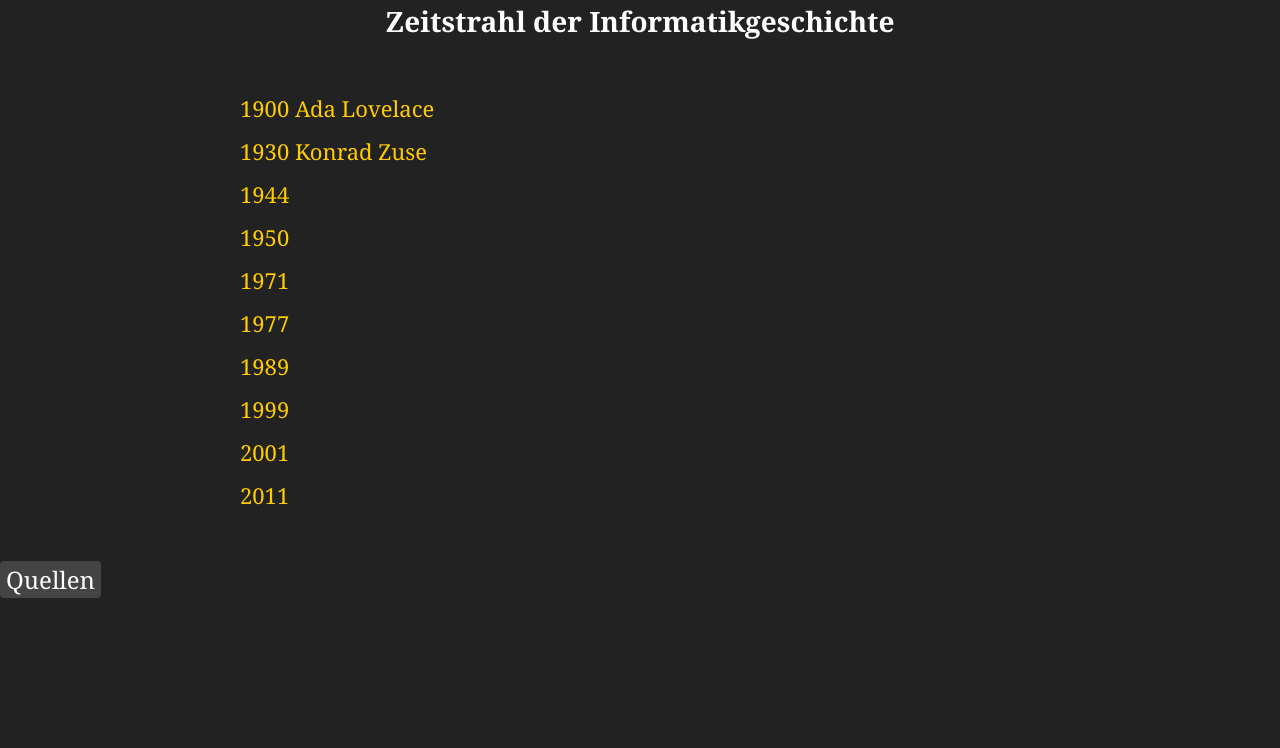
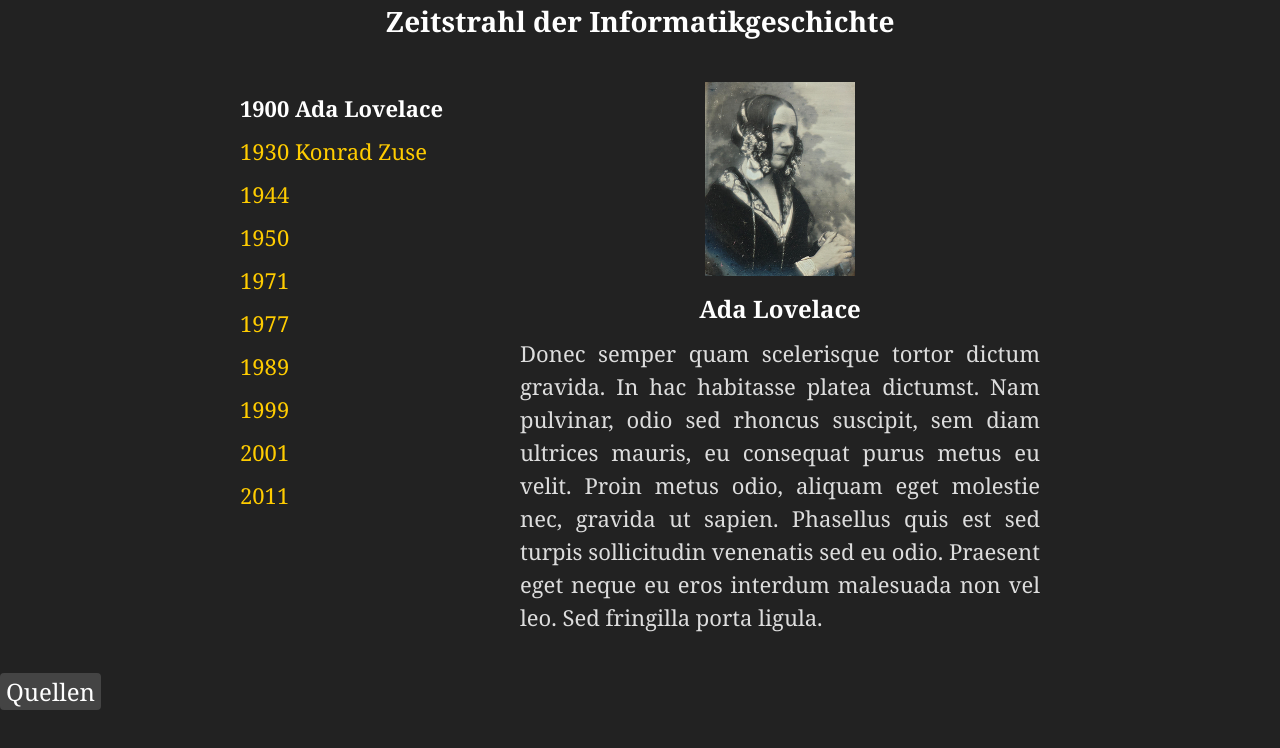
Before and after one commit to Aarvox/informatik_geschichte, a plain HTML site: page index.html in a window 1280 px wide. Both pictures are taken after a click on the link "1900 Ada Lovelace". Drawn offline with Linux system fonts and the light colour scheme.

Commit message:
Update index.html

```diff
--- a/index.html
+++ b/index.html
@@ -2,30 +2,7 @@
 <html>
     <head>
         <link rel="stylesheet" href="styles.css">
-        <script>
-document.addEventListener("DOMContentLoaded", () => {
-  const dates = document.querySelectorAll("#dates a");
-  const issues = document.querySelectorAll("#issues li");
 
-  dates.forEach(link => {
-    link.addEventListener("click", e => {
-      e.preventDefault();
-      const targetId = link.getAttribute("href").substring(1);
-
-      // remove active from all
-      dates.forEach(d => d.classList.remove("active"));
-      issues.forEach(i => i.classList.remove("active"));
-
-      // add active only if the element exists
-      const targetIssue = document.getElementById(targetId);
-      if (targetIssue) {
-        link.classList.add("active");
-        targetIssue.classList.add("active");
-      }
-    });
-  });
-});
-            </script>
 
       </head>
       <body>
@@ -99,5 +76,36 @@ document.addEventListener("DOMContentLoaded", () => {
 <div>
     <p><a href="quellen.html" class="quellen">Quellen</a></p>
 </div>
+
+          <script>
+document.addEventListener("DOMContentLoaded", () => {
+  const dates = document.querySelectorAll("#dates a");
+  const issues = document.querySelectorAll("#issues li");
+
+  // erstes Element aktiv setzen, nur wenn existiert
+  if (issues[0] && dates[0]) {
+    issues[0].classList.add("active");
+    dates[0].classList.add("active");
+  }
+
+  dates.forEach(link => {
+    link.addEventListener("click", e => {
+      e.preventDefault();
+      const targetId = link.getAttribute("href").substring(1);
+      const targetIssue = document.getElementById(targetId);
+
+      if (!targetIssue) return; // nur weitermachen, wenn Element existiert
+
+      // alle vorherigen entfernen
+      dates.forEach(d => d.classList.remove("active"));
+      issues.forEach(i => i.classList.remove("active"));
+
+      // geklickten Link + Ziel sichtbar machen
+      link.classList.add("active");
+      targetIssue.classList.add("active");
+    });
+  });
+});
+</script>
 </body>
 </html>
```
